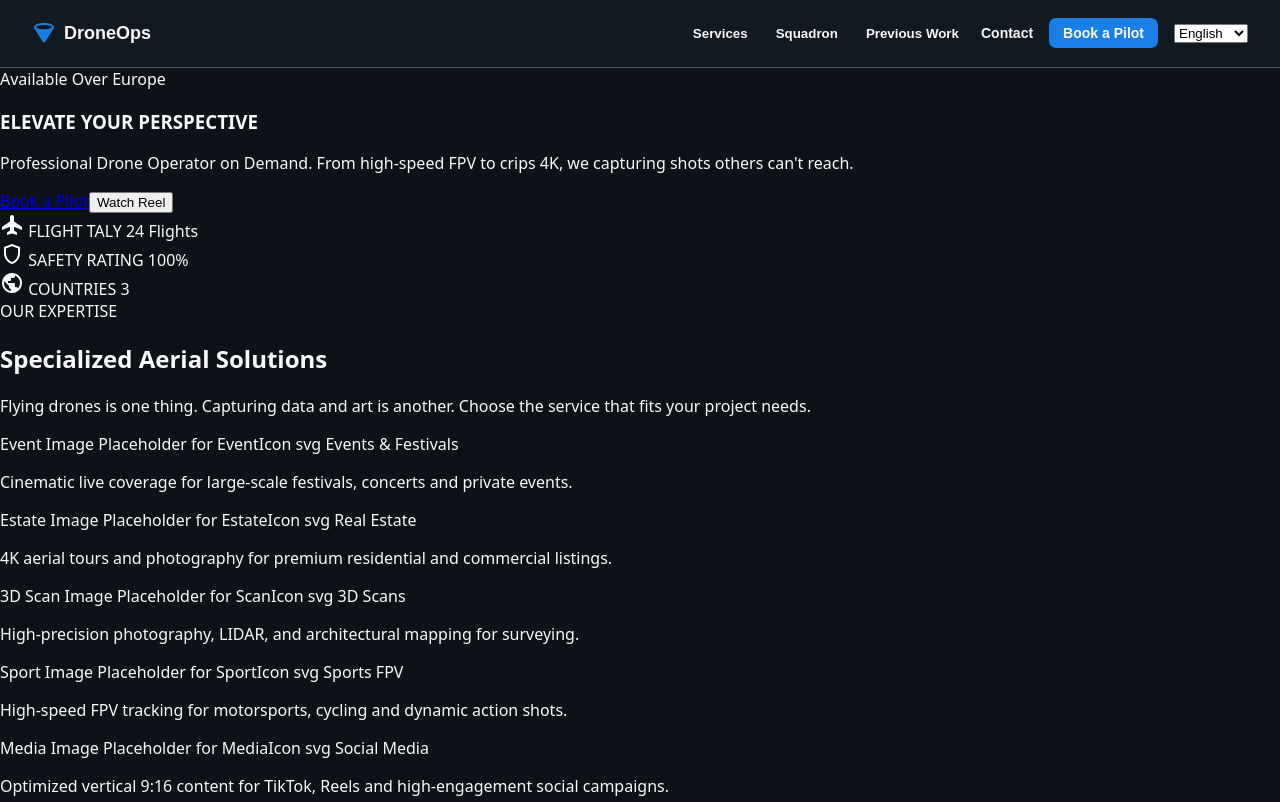
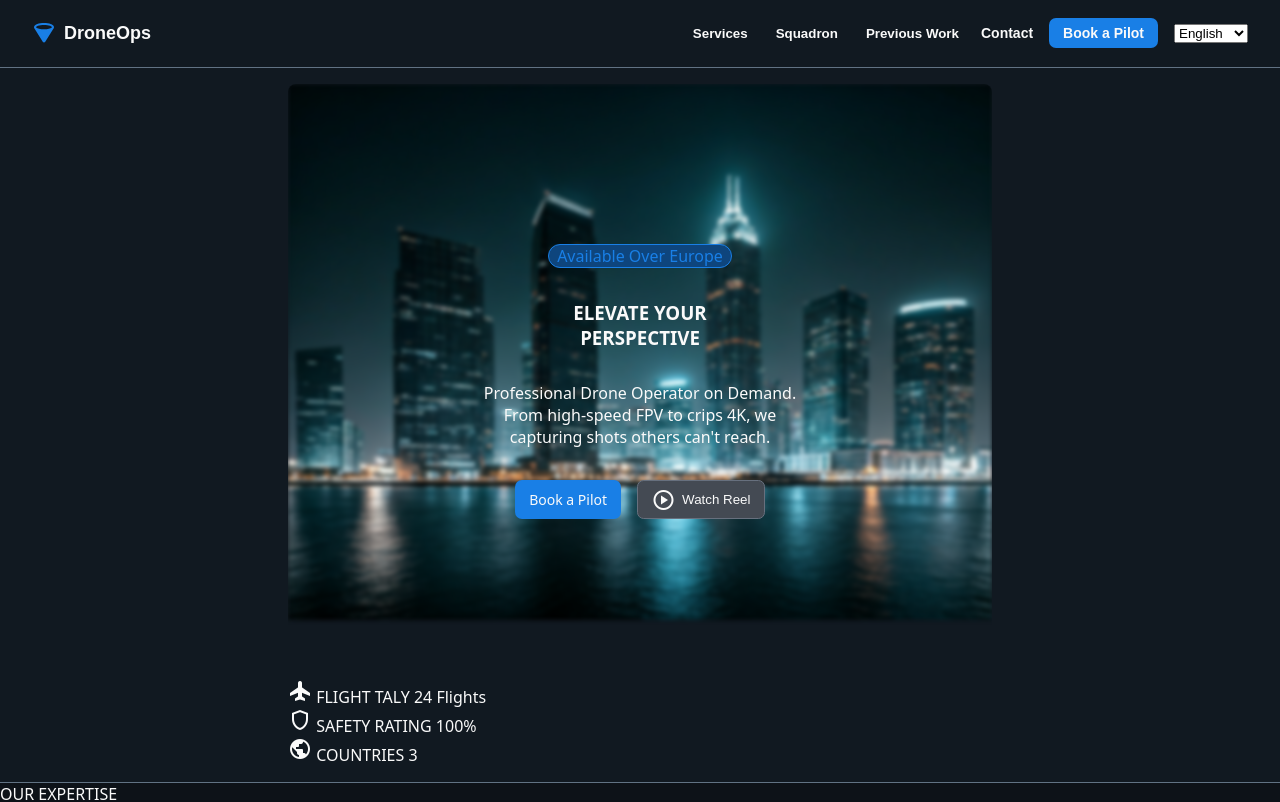
Before and after one commit to GregMarshall999/drones-app, a Vue app: page /en in a window 1280 px wide. Shown: the top 802 px of the page. Built offline with nearby package versions, Linux system fonts and the light colour scheme.

Commit message:
moto style

```diff
--- a/src/sass/link.scss
+++ b/src/sass/link.scss
@@ -5,4 +5,5 @@
     color: $text-color;
     padding: 0.5em 1em;
     border-radius: 0.5em;
+    text-decoration: none;
 }
--- a/src/sass/main.scss
+++ b/src/sass/main.scss
@@ -2,6 +2,7 @@ $bg-dark: #0d1218;
 $bg-light: #111921;
 $text-color: #fafafa;
 $primary-color: #197fe6;
-$secondary-color: #93adc86a;
+$primary-color-dark: #0e457d;
+$secondary-color: #617283;
 $main-font: 'Noto Sans', sans-serif;
 $sg-font: 'Space Grotesk', sans-serif;
--- a/src/views/public/HomePage.vue
+++ b/src/views/public/HomePage.vue
@@ -13,7 +13,10 @@
 
                 <div class="moto-actions">
                     <RouterLink :to="localePath('/booking')">Book a Pilot</RouterLink>
-                    <button>Watch Reel</button>
+                    <button>
+                        <span class="material-symbols-outlined">play_circle</span>
+                        Watch Reel
+                    </button>
                 </div>
             </article>
 
@@ -205,3 +208,90 @@ import { storeToRefs } from 'pinia'
 const { version } = storeToRefs(useVersionStore())
 const { localePath } = useLocaleRouter()
 </script>
+
+<style scoped lang="scss">
+@import '@sass/main.scss';
+@import '@sass/link.scss';
+
+.hero {
+    background-color: $bg-light;
+    border-bottom: 1px solid $secondary-color;
+
+    padding: 1em 18em;
+
+    .moto {
+        position: relative;
+        border-radius: 0.5em;
+        display: flex;
+        gap: 2em;
+        flex-direction: column;
+        align-items: center;
+        justify-content: center;
+        padding: 10em 12em;
+        overflow: hidden;
+
+        &::before {
+            content: '';
+            position: absolute;
+            top: 0;
+            left: 0;
+            right: 0;
+            bottom: 0;
+            background-image: url('@/assets/city.png');
+            background-size: 100% 90%;
+            background-repeat: no-repeat;
+            filter: blur(2px);
+            z-index: 0;
+        }
+
+        > * {
+            position: relative;
+            z-index: 1;
+        }
+
+        .availability {
+            color: $primary-color;
+            border: 1px solid $primary-color;
+            background-color: $primary-color-dark;
+            border-radius: 1em;
+            padding: 0 0.5em;
+            width: fit-content;
+        }
+
+        h1 {
+            width: 50%;
+            text-align: center;
+            margin: 0;
+        }
+
+        p {
+            text-align: center;
+            margin: 0;
+        }
+
+        .moto-actions {
+            display: flex;
+            gap: 1em;
+
+            a {
+                @include link-style;
+                font-size: 14px;
+                display: flex;
+                align-items: center;
+            }
+
+            button {
+                display: flex;
+                align-items: center;
+                gap: 0.5em;
+
+                border: 1px solid #67707e;
+                background-color: #444a53;
+                color: $text-color;
+                border-radius: 0.5em;
+                padding: 0.5em 1em;
+            }
+        }
+    }
+}
+</style>
```
